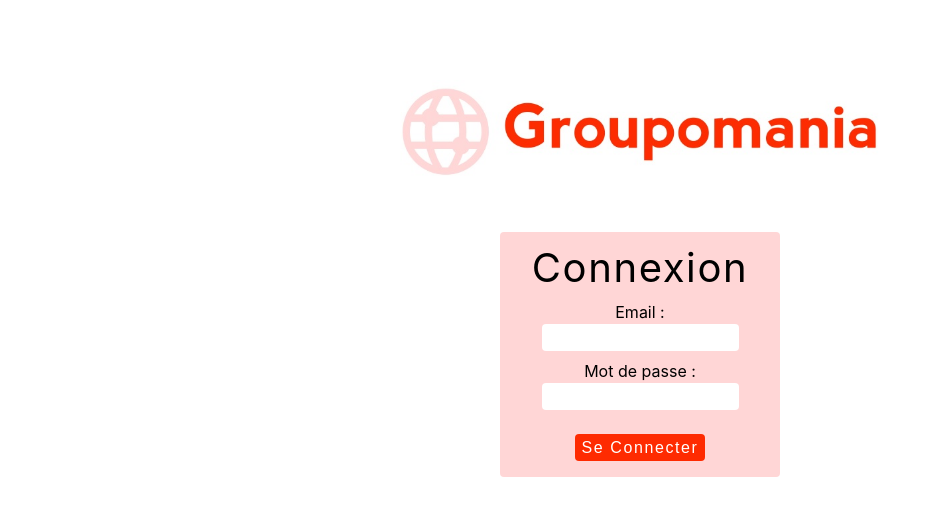
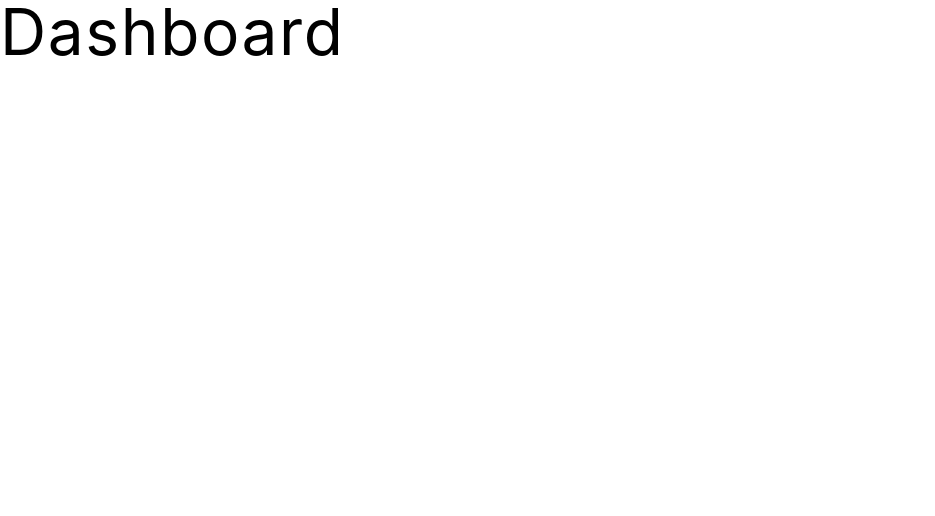
Before and after one commit to Laeti30/Groupomania_React, a React (Create React App) app in the folder frontend/: page /dashboard in a window 1280 px wide. Shown: the top 516 px of the page, without its empty margins (0-935 px from the left). Built offline with nearby package versions, Linux system fonts and the light colour scheme.

Commit message:
Création des routes et des components correspondants

```diff
--- a/frontend/src/App.js
+++ b/frontend/src/App.js
@@ -1,27 +1,30 @@
-import logo from './images/icon-left-font-cut.jpg'
+import { BrowserRouter as Router, Route, Switch } from 'react-router-dom'
 import './style.css'
+// pages
+import Login from './components/Login'
+import Subscribe from './components/Signup'
+import Profile from './components/Profile'
+import Dashboard from './components/Dashboard'
 
 function App() {
   return (
-    <section className='container'>
-      <img src={logo} alt='logo' className='logo' />
-      <article className='form'>
-        <form>
-          <h2>Connexion</h2>
-          <div className='form-control'>
-            <label htmlFor='email'>Email :</label>
-            <input type='email' id='email' name='email' />
-          </div>
-          <div className='form-control'>
-            <label htmlFor='password'>Mot de passe :</label>
-            <input type='password' id='password' name='password' />
-          </div>
-          <button type='submit' className='btn'>
-            Se connecter
-          </button>
-        </form>
-      </article>
-    </section>
+    <Router>
+      <Switch>
+        <Route exact path='/'>
+          <Login />
+        </Route>
+        <Route path='/login'>
+          <Login />
+        </Route>
+        <Route path='/signup'>
+          <Subscribe />
+        </Route>
+        <Route path='/profile/:id' children={<Profile />}></Route>
+        <Route path='/dashboard'>
+          <Dashboard />
+        </Route>
+      </Switch>
+    </Router>
   )
 }
 
--- /dev/null
+++ b/frontend/src/components/Dashboard.js
@@ -0,0 +1,11 @@
+import React from 'react'
+
+const Dashboard = () => {
+  return (
+    <div>
+      <h1>Dashboard</h1>
+    </div>
+  )
+}
+
+export default Dashboard
--- /dev/null
+++ b/frontend/src/components/Login.js
@@ -0,0 +1,30 @@
+import React from 'react'
+import logo from '../images/icon-left-font-cut.jpg'
+
+const Login = () => {
+  return (
+    <>
+      <section className='container'>
+        <img src={logo} alt='logo' className='logo' />
+        <article className='form'>
+          <form>
+            <h2>Connexion</h2>
+            <div className='form-control'>
+              <label htmlFor='email'>Email :</label>
+              <input type='email' id='email' name='email' />
+            </div>
+            <div className='form-control'>
+              <label htmlFor='password'>Mot de passe :</label>
+              <input type='password' id='password' name='password' />
+            </div>
+            <button type='submit' className='btn'>
+              Se connecter
+            </button>
+          </form>
+        </article>
+      </section>
+    </>
+  )
+}
+
+export default Login
--- /dev/null
+++ b/frontend/src/components/Profile.js
@@ -0,0 +1,11 @@
+import React from 'react'
+
+const Profile = () => {
+  return (
+    <div>
+      <h1>Profile</h1>
+    </div>
+  )
+}
+
+export default Profile
--- /dev/null
+++ b/frontend/src/components/Signup.js
@@ -0,0 +1,11 @@
+import React from 'react'
+
+const Signup = () => {
+  return (
+    <div>
+      <h1>Signup</h1>
+    </div>
+  )
+}
+
+export default Signup
```
Also changed, not shown: frontend/src/components/NavBar.js (added, +11 -0 lines).
